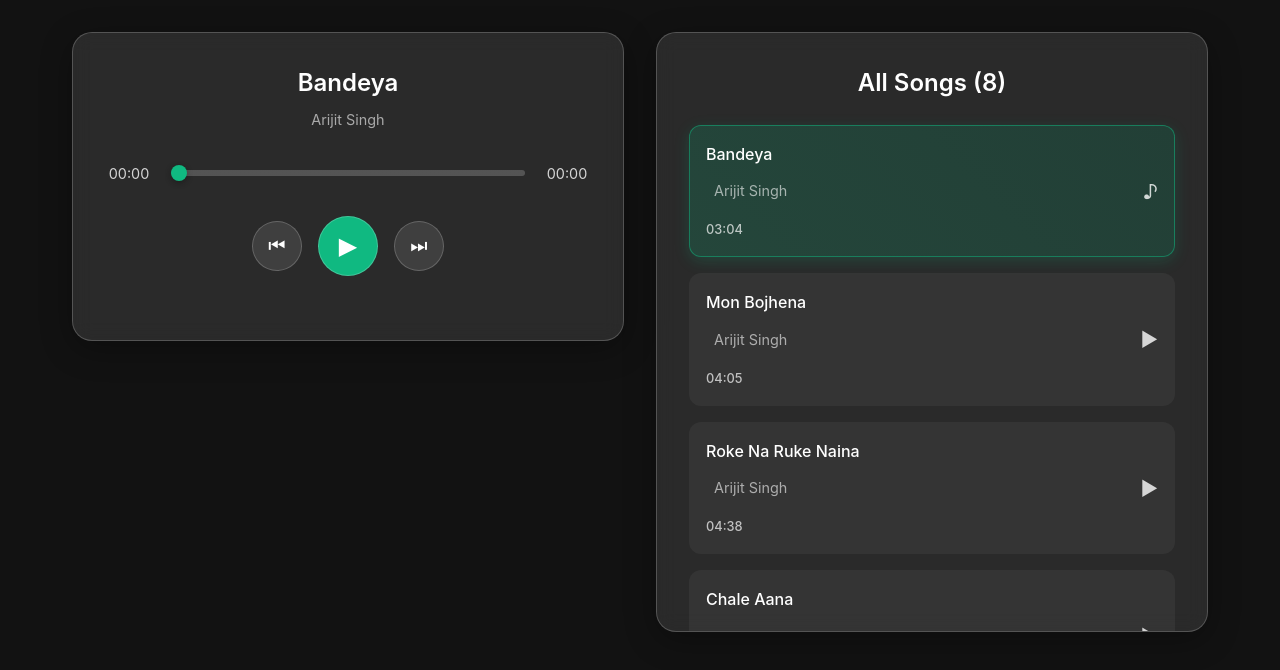
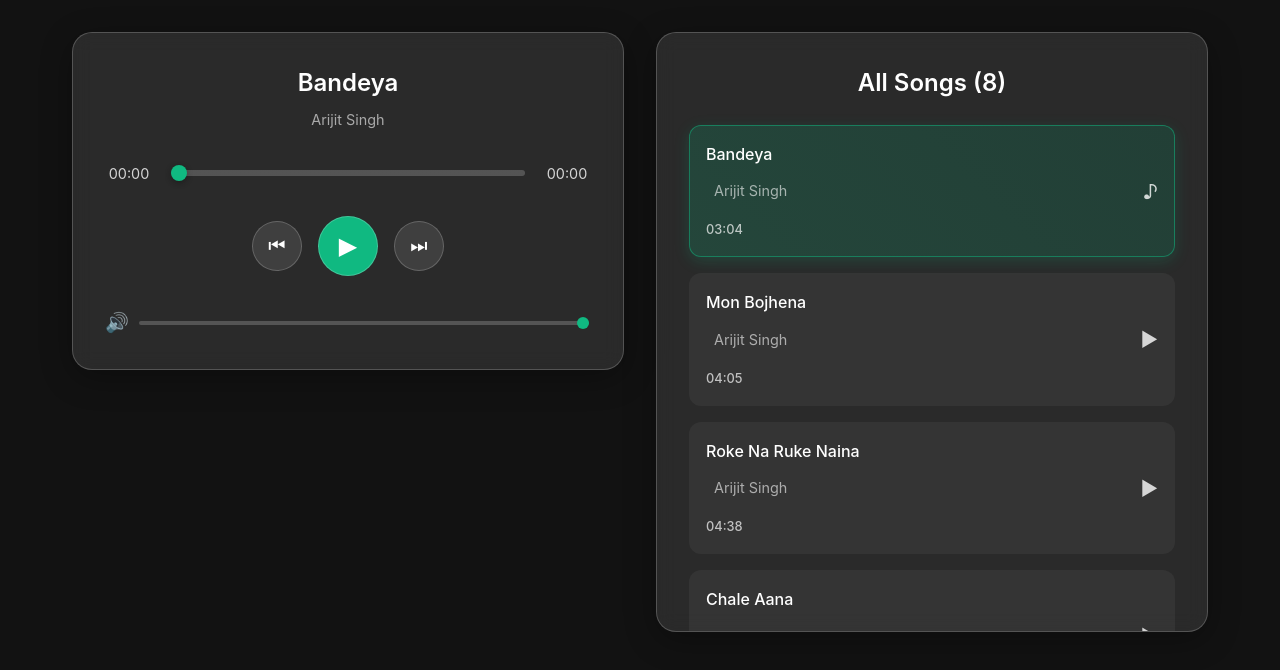
Before and after one commit to BisuMandi/music-player, a React (Vite) app: page / in a window 1280 px wide. Shown: the top 670 px of the page. Built offline with nearby package versions, Linux system fonts and the light colour scheme.

Commit message:
music player: implement scrubbable progress bar, time sync, and volume control

```diff
--- a/src/components/MusicPlayer.jsx
+++ b/src/components/MusicPlayer.jsx
@@ -2,8 +2,23 @@ import { useEffect, useRef } from "react";
 import { useMusic } from "../hooks/useMusic"
 
 export const MusicPlayer = () => {
-    const { currentTrack, formateTime, currentTime, setCurrentTime, duration, setDuration, nextTrack, previousTrack, isPlaying, play, pause } = useMusic();
+    const { currentTrack, formateTime, currentTime, setCurrentTime, duration, setDuration, nextTrack, previousTrack, isPlaying, play, pause, volume, setVolume } = useMusic();
     const audioRef = useRef(null);
+
+    const handleTimeChange = (e) => {
+        const audio = audioRef.current;
+
+        if (!audio) return;
+
+        const newTime = parseFloat(e.target.value);
+        audio.currentTime = newTime;
+        setCurrentTime(newTime);
+    }
+
+    const handleVolumeChange = (e) => {
+        const newVolume = e.target.value;
+        setVolume(newVolume);
+    }
 
     useEffect(() => {
         const audio = audioRef.current;
@@ -18,6 +33,13 @@ export const MusicPlayer = () => {
 
     useEffect(() => {
         const audio = audioRef.current;
+        if (!audio) return;
+
+        audio.volume = volume;
+    }, [volume]);
+
+    useEffect(() => {
+        const audio = audioRef.current;
 
         if (!audio) return;
 
@@ -25,12 +47,24 @@ export const MusicPlayer = () => {
             setDuration(audio.duration);
         }
 
+        const handleTimeUpdate = () => {
+            setCurrentTime(audio.currentTime);
+        }
+
+        const handleEnded = () => {
+            nextTrack();
+        }
+
         audio.addEventListener("loadedmetadata", handleLoadedMetadata);
+        audio.addEventListener("timeupdate", handleTimeUpdate);
+        audio.addEventListener("ended", handleEnded);
 
         return () => {
-            audio.removeEventListener("loadedmetadata", handleLoadedMetadata)
+            audio.removeEventListener("loadedmetadata", handleLoadedMetadata);
+            audio.removeEventListener("timeupdate", handleTimeUpdate);
+            audio.removeEventListener("ended", handleEnded);
         }
-    }, [currentTrack, setCurrentTime, setDuration]);
+    }, [currentTrack]);
 
     return (
         <div className="music-player">
@@ -45,7 +79,7 @@ export const MusicPlayer = () => {
                 <span className="time">{formateTime(currentTime)}</span>
                 <input
                     type="range" min={0} max={duration} step="0.1" value={currentTime} className="progress-bar"
-                    readOnly
+                    onChange={handleTimeChange}
                     // style={{}}
                 />
                 <span className="time">{formateTime(duration)}</span>
@@ -59,6 +93,11 @@ export const MusicPlayer = () => {
                 >{isPlaying ? "❚❚" : "▶"}</button>
                 <button className="control-btn" onClick={nextTrack}>⏭</button>
             </div>
+
+            <div className="volume-container">
+                <span className="volume-icon">{volume <= 0 ? "🔇" : "🔊"}</span>
+                <input type="range" min="0" max="1" step="0.1" value={volume} onChange={handleVolumeChange} className="volume-bar" />
+            </div>
         </div>
     )
 }
--- a/src/hooks/useMusic.js
+++ b/src/hooks/useMusic.js
@@ -64,6 +64,7 @@ export const useMusic = () => {
     const [currentTrack, setCurrentTrack] = useState(songs[0]);
     const [currentTrackIndex, setCurrentTrackIndex] = useState(0);
     const [currentTime, setCurrentTime] = useState(0);
+    const [volume, setVolume] = useState(1);
     const [duration, setDuration] = useState(0);
     const [isPlaying, setIsPlaying] = useState(false);
 
@@ -103,5 +104,5 @@ export const useMusic = () => {
         return `${minutes.toString().padStart(2, "0")}:${seconds.toString().padStart(2, "0")}`
     }
 
-    return { allSongs, currentTrack, currentTrackIndex, handleMusicPlay, formateTime, currentTime, setCurrentTime, duration, setDuration, nextTrack, previousTrack, isPlaying, play, pause };
+    return { allSongs, currentTrack, currentTrackIndex, handleMusicPlay, formateTime, currentTime, setCurrentTime, duration, setDuration, nextTrack, previousTrack, isPlaying, play, pause, volume, setVolume };
 }
```
